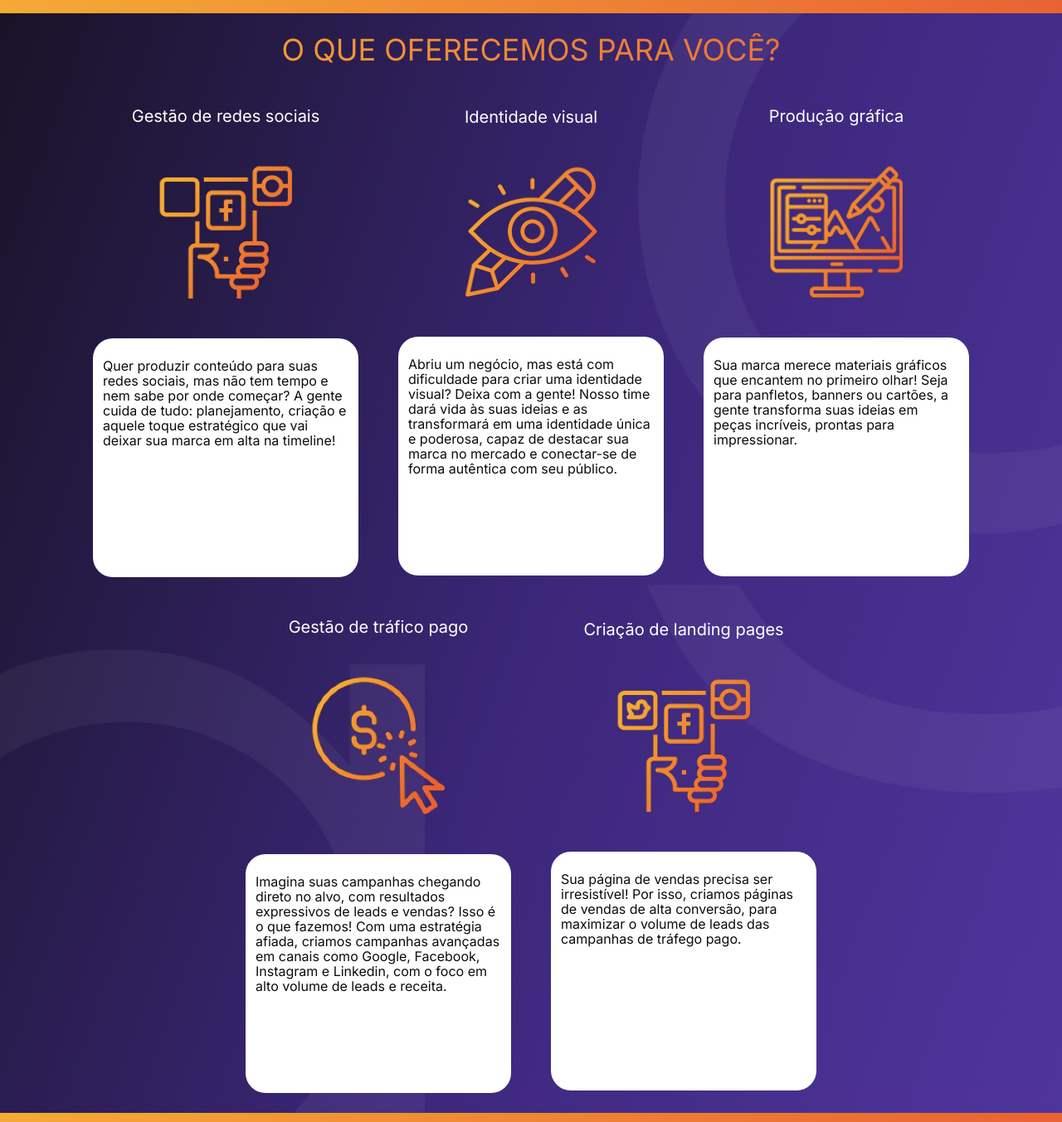
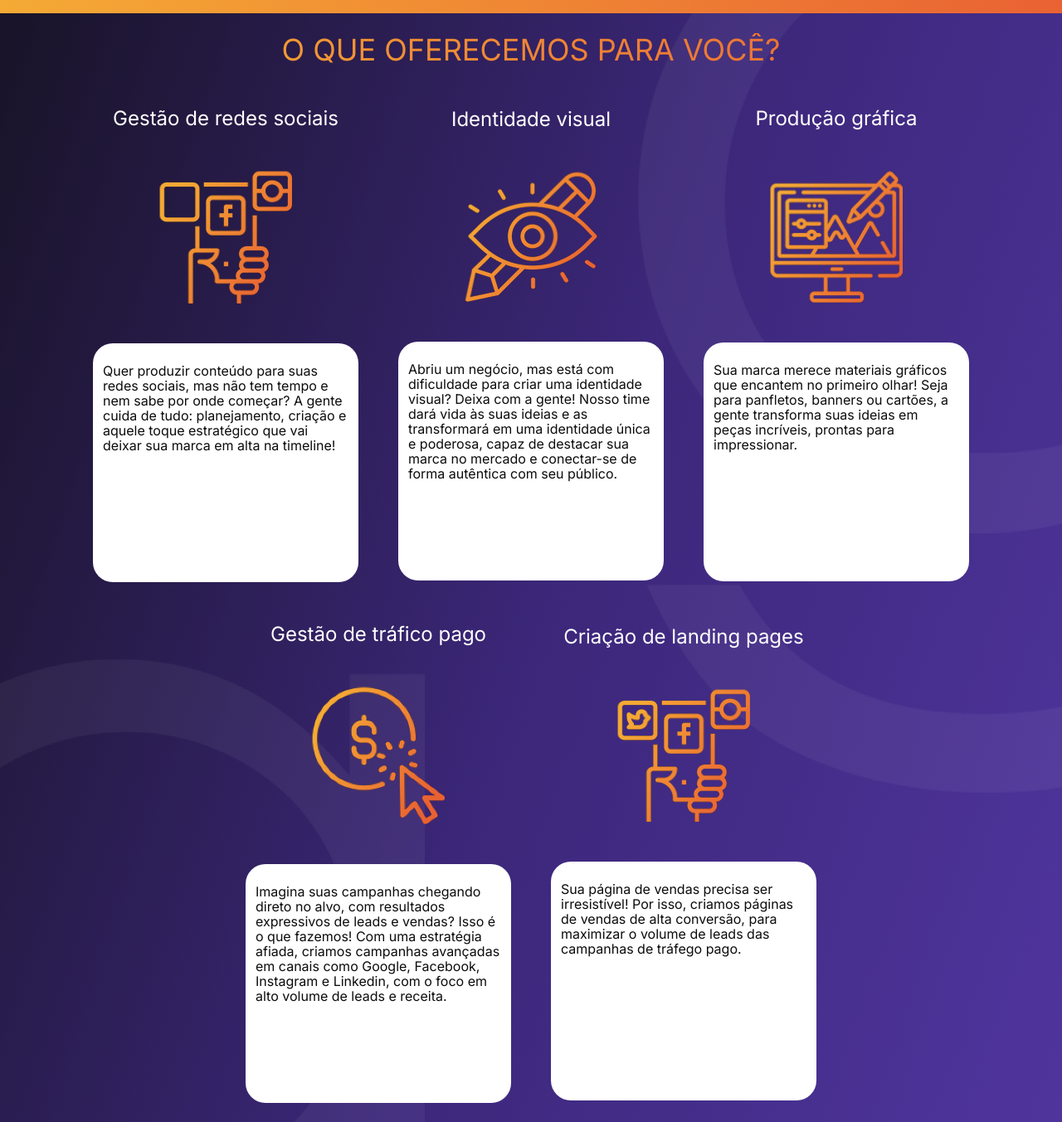
Before and after one commit to pedroeuzebiodev/agenciamagnix.com, a PHP site: page / in a window 1280 px wide. Shown: the part 831-2184 px from the top of the page at 83% size. Run offline with PHP 8.4, Linux system fonts and the light colour scheme.

Commit message:
Ajusta tamanho do título das subseções da seção de ofertas

```diff
--- a/assets/css/pages/index/partials/offers-section.css
+++ b/assets/css/pages/index/partials/offers-section.css
@@ -58,9 +58,9 @@
 }
 
 #offers-section #offers .offer h3 {
-  font-size: 2rem;
+  font-size: 2.4rem;
 
-  line-height: 2.4rem;
+  line-height: 3rem;
 
   color: var(--foreground);
 
```
